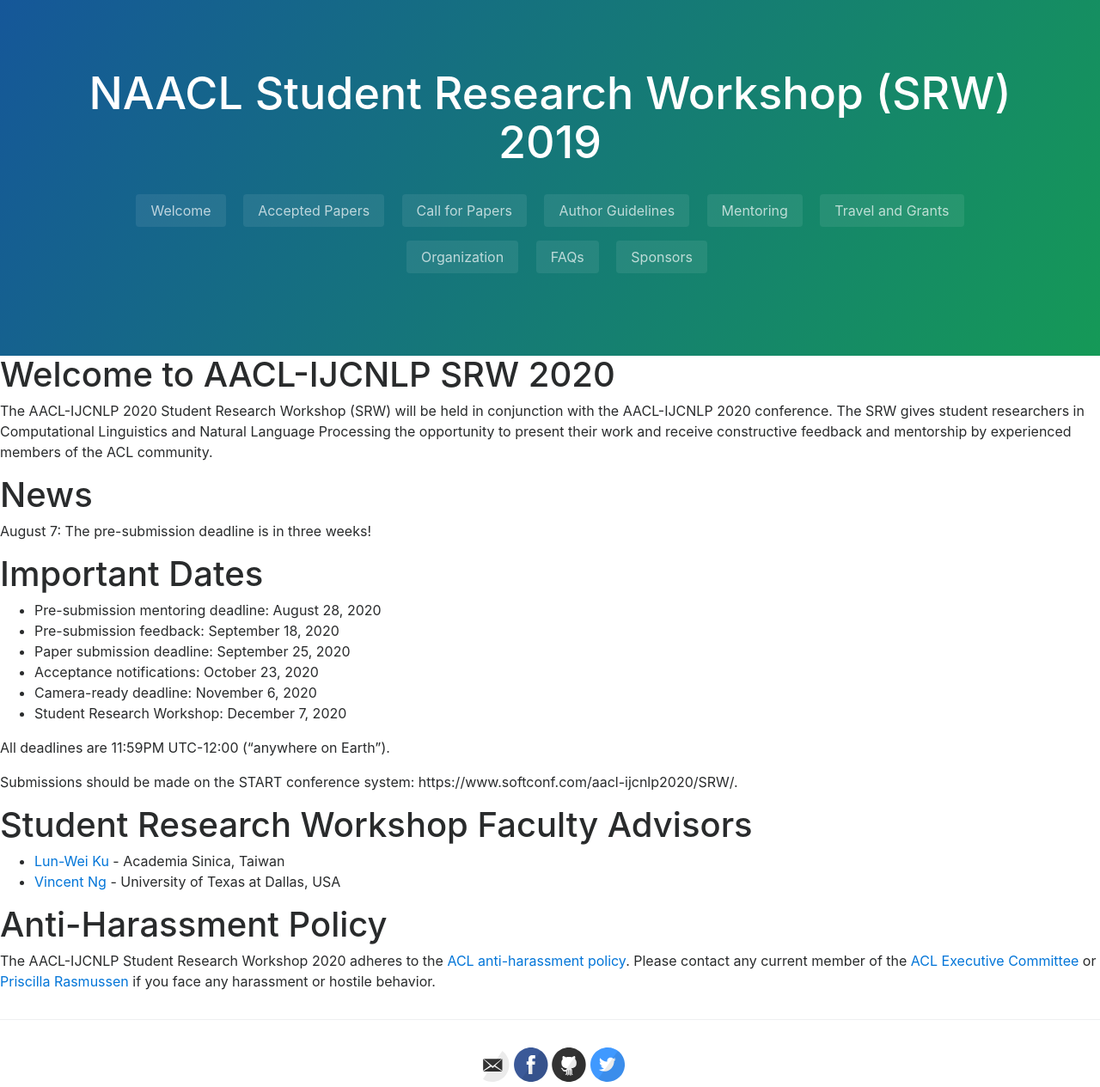
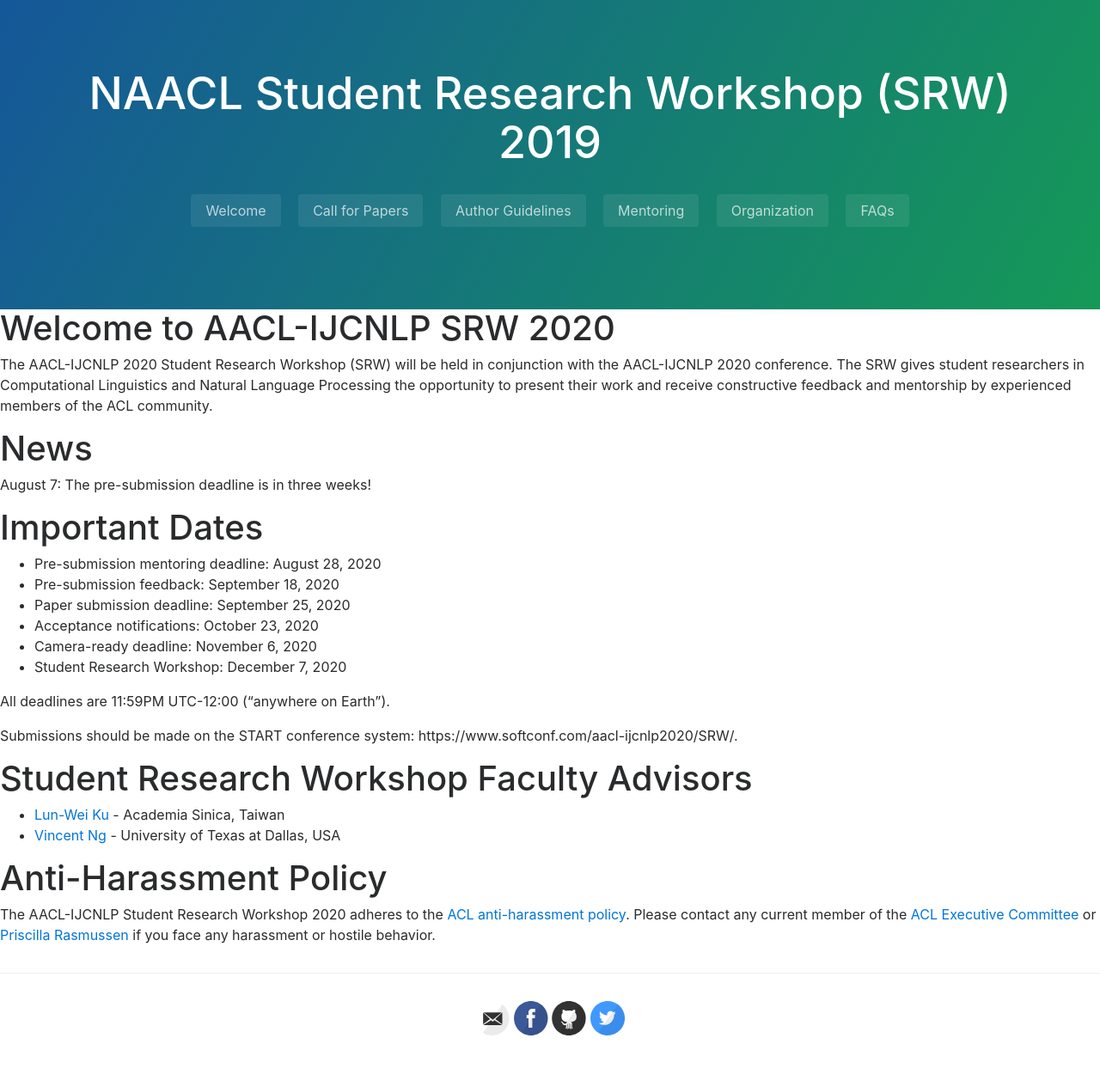
Before and after one commit to aacl2023-srw/aacl2023-srw.github.io, a Jekyll site: the page built from index.md, in a window 1280 px wide. Shown: the whole page at 86% size. Built offline with Jekyll 4.4.1, drawn with Linux system fonts in a browser that asks for light colours; after the commit the page ends 1211 px from its top, so only the background shows below that.

Commit message:
Update page-header.html

```diff
--- a/_includes/page-header.html
+++ b/_includes/page-header.html
@@ -2,12 +2,12 @@
   <h1 class="project-name">{{ site.title }}</h1>
   <h2 class="project-tagline">{{ site.tagline }}</h2>
   <a href="/" class="btn">Welcome</a>
-  <a href="/accepted" class="btn">Accepted Papers</a>
+  <!-- <a href="/accepted" class="btn">Accepted Papers</a> -->
   <a href="/cfp" class="btn">Call for Papers</a>
   <a href="/author" class="btn">Author Guidelines</a>
   <a href="/mentoring" class="btn">Mentoring</a>
-  <a href="/travel_grant" class="btn">Travel and Grants</a>
+<!--  <a href="/travel_grant" class="btn">Travel and Grants</a> -->
   <a href="/organization" class="btn">Organization</a>
   <a href="/faq" class="btn">FAQs</a>
-  <a href="/sponsors" class="btn">Sponsors</a>
+<!--  <a href="/sponsors" class="btn">Sponsors</a> -->
 </section>
```
